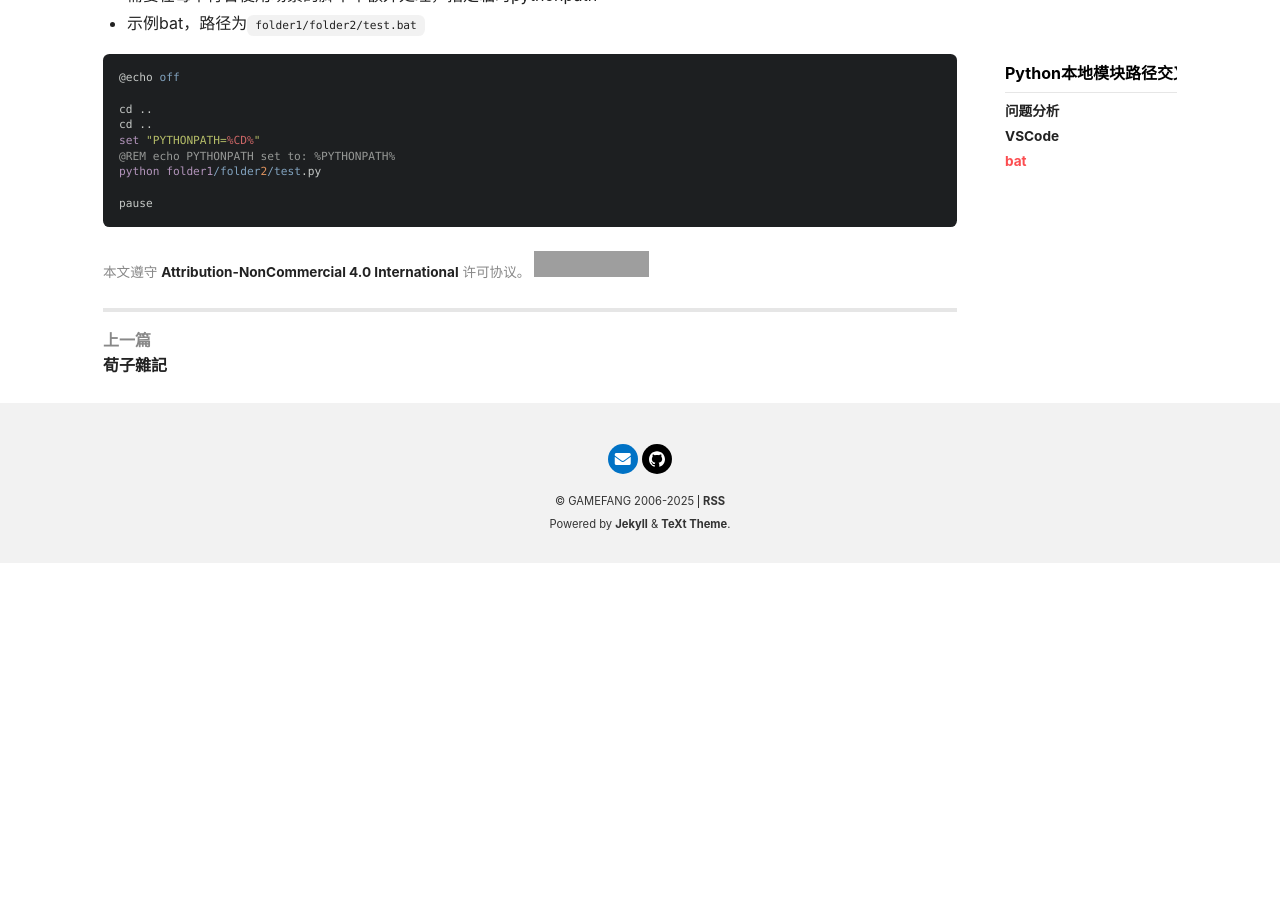
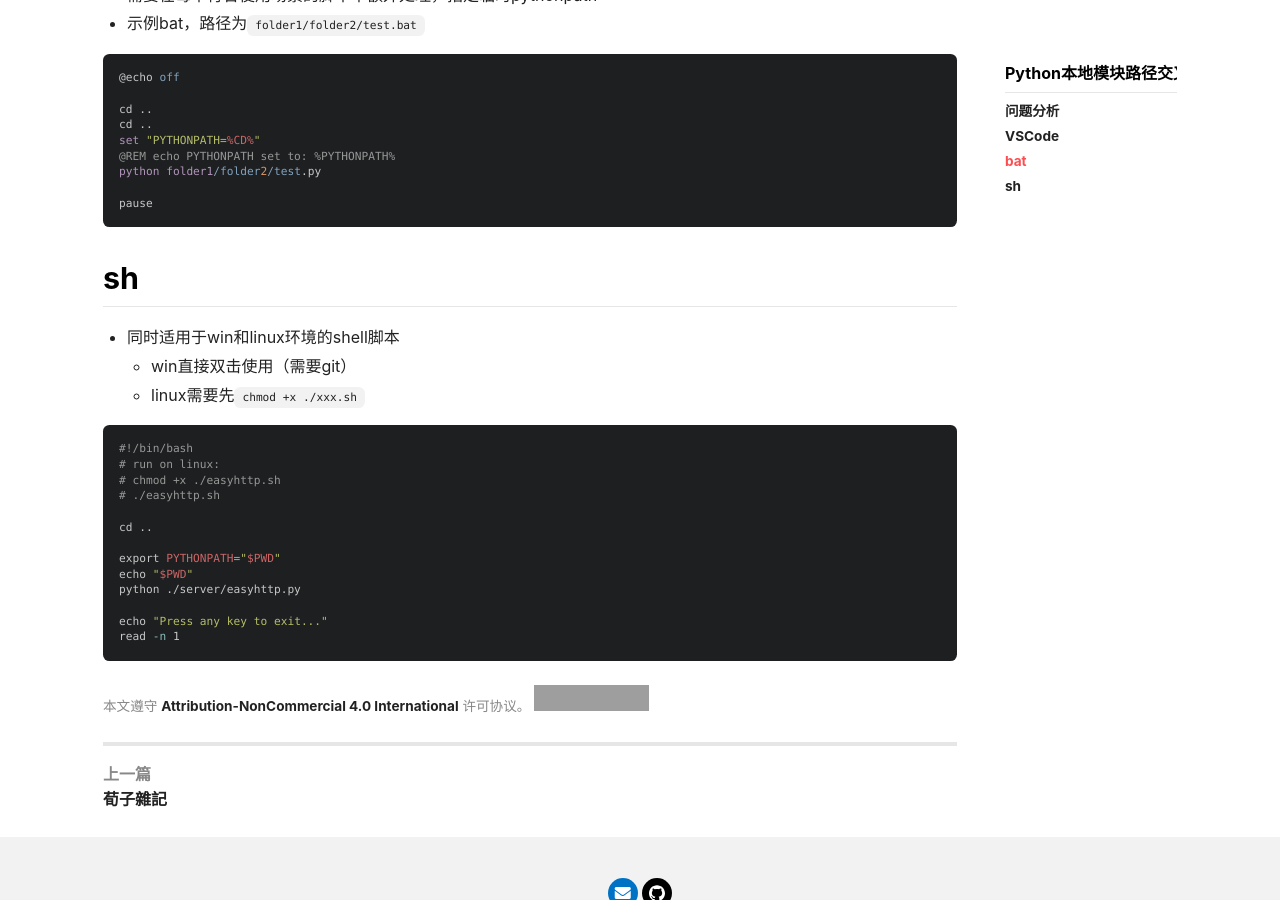
Before and after one commit to gamefang/gamefang.github.io, a Jekyll site: the page built from _posts/program/2025-7-6-Python本地模块路径交叉import完美解决方案.md, in a window 1280 px wide and 900 px high, scrolled down 1467 px. Built offline with Jekyll 4.4.1, drawn with Linux system fonts in a browser that asks for light colours; nearby versions of some CDN libraries; comment, search, counter and statistics services are not loaded; before the commit the page ends 2030 px from its top, so only the background shows below that; grey boxes are pictures that could not be loaded.

Commit message:
补充linux适配

````diff
--- a/_posts/program/2025-7-6-Python本地模块路径交叉import完美解决方案.md
+++ b/_posts/program/2025-7-6-Python本地模块路径交叉import完美解决方案.md
@@ -65,3 +65,24 @@ python folder1/folder2/test.py
 
 pause
 ```
+
+## sh
+- 同时适用于win和linux环境的shell脚本
+    - win直接双击使用（需要git）
+    - linux需要先`chmod +x ./xxx.sh`
+
+```sh
+#!/bin/bash
+# run on linux:
+# chmod +x ./easyhttp.sh
+# ./easyhttp.sh
+
+cd ..
+
+export PYTHONPATH="$PWD"
+echo "$PWD"
+python ./server/easyhttp.py
+
+echo "Press any key to exit..."
+read -n 1
+```
````
